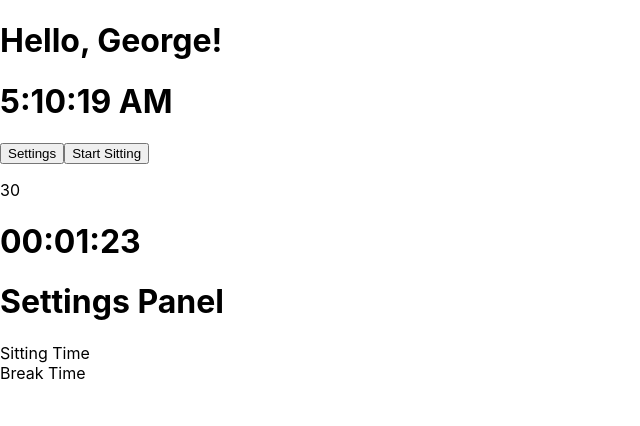
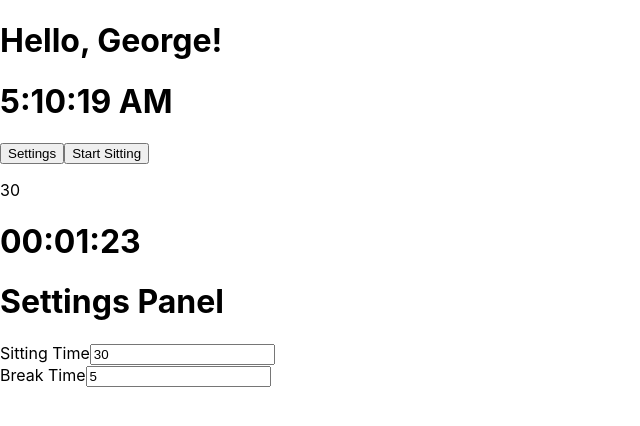
Before and after one commit to g9c9/StopSittingAlarm, a React (Create React App) app: page / in a window 1280 px wide. Both pictures are taken after a click on the button "Settings". Shown: the top 426 px of the page, without its empty margins (0-640 px from the left). Built offline with nearby package versions, Linux system fonts and the light colour scheme.

Commit message:
Added inputs to SettingsPanel

```diff
--- a/src/SettingsPanel.js
+++ b/src/SettingsPanel.js
@@ -3,9 +3,15 @@ function SettingsPanel(props) {
     <>
       <h1>Settings Panel</h1>
       <form>
-        <label>Sitting Time</label>
+        <label>
+          Sitting Time
+          <input type="number" value={props.sittingTime} />
+        </label>
         <br />
-        <label>Break Time</label>
+        <label>
+          Break Time
+          <input type="number" value={props.breakTime} />
+        </label>
       </form>
     </>
   );
--- a/src/StopSittingPanel.js
+++ b/src/StopSittingPanel.js
@@ -17,7 +17,9 @@ function StopSittingPanel() {
       ) : (
         <SittingPanel time={sittingTime} timeUp={() => setStopSitting(true)} />
       )}
-      {showSettings && <SettingsPanel />}
+      {showSettings && (
+        <SettingsPanel sittingTime={sittingTime} breakTime={breakTime} />
+      )}
     </>
   );
 }
```
